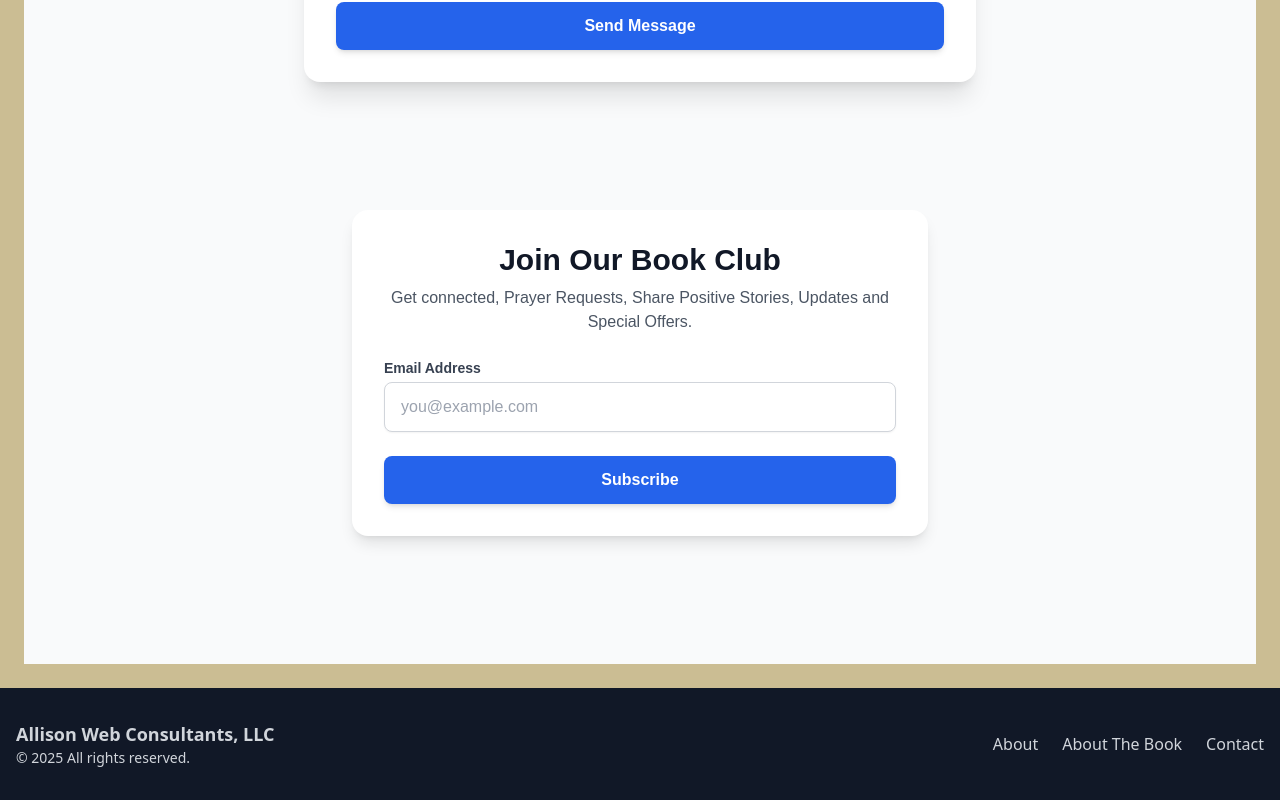
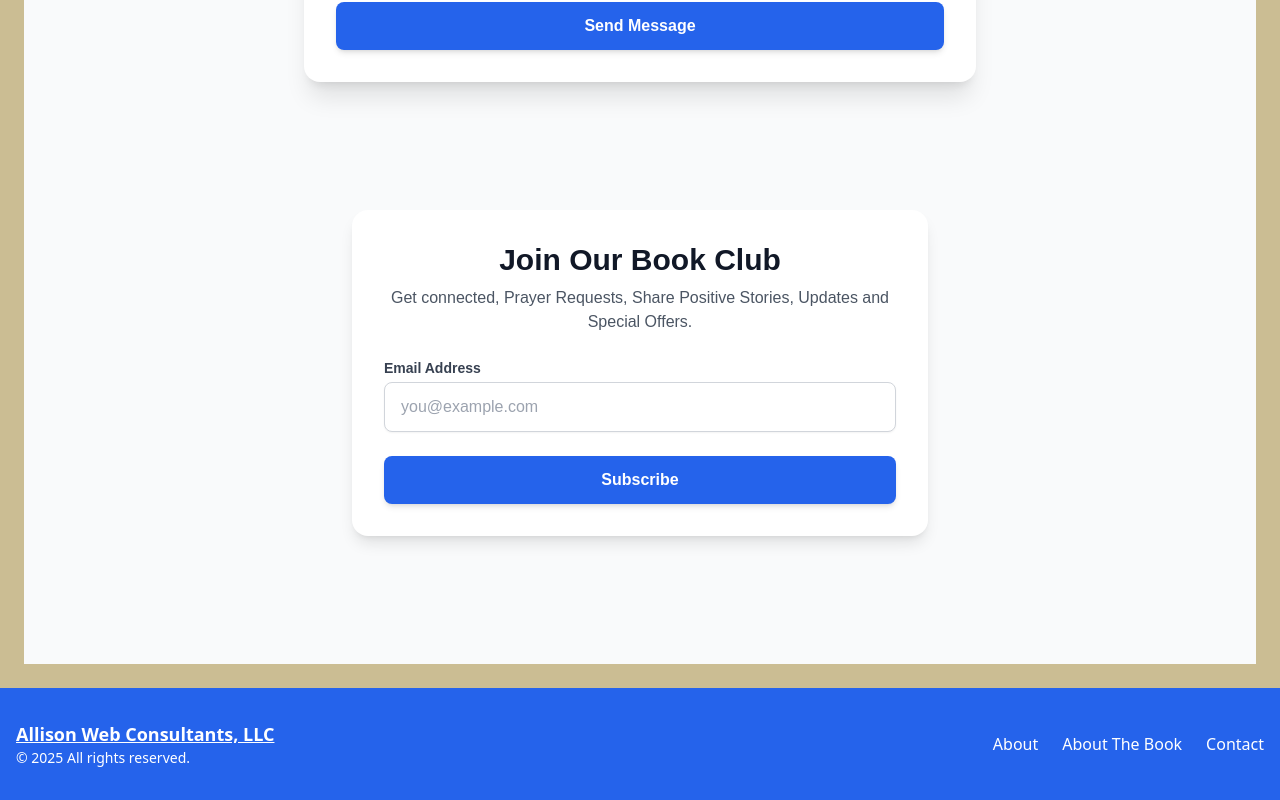
Before and after one commit to qb1968/tcf, a React (Create React App) app: page /contact in a window 1280 px wide. Shown: the part 968-1768 px from the top of the page. Built offline with nearby package versions, Linux system fonts and the light colour scheme; the HTML template or start-up script is replaced by a standard one.

Commit message:
adjusted footer

```diff
--- a/src/components/Footer.jsx
+++ b/src/components/Footer.jsx
@@ -2,22 +2,24 @@ import React from "react";
 
 const Footer = () => {
   return (
-    <footer className="bg-gray-900 text-gray-300 py-8">
+    <footer className="bg-blue-600  py-8">
       <div className="container mx-auto px-4 flex flex-col md:flex-row justify-between items-center space-y-4 md:space-y-0">
-        <div className="text-center md:text-left">
-          <h2 className="text-lg font-semibold">Allison Web Consultants, LLC</h2>
-          <p className="text-sm">
+        <div className="text-center md:text-left ">
+          <h2 className="text-lg font-semibold text-white hover:text-gray-800 underline">
+            Allison Web Consultants, LLC
+          </h2>
+          <p className="text-sm text-white">
             &copy; {new Date().getFullYear()} All rights reserved.
           </p>
         </div>
-        <div className="flex space-x-6">
-          <a href="/about" className="hover:text-white transition">
+        <div className="flex space-x-6 ">
+          <a href="/about" className="text-white hover:text-gray-800">
             About
           </a>
-          <a href="/book" className="hover:text-white transition">
-           About The Book
+          <a href="/book" className="text-white hover:text-gray-800">
+            About The Book
           </a>
-          <a href="/contact" className="hover:text-white transition">
+          <a href="/contact" className="text-white hover:text-gray-800">
             Contact
           </a>
         </div>
--- a/src/pages/Home.jsx
+++ b/src/pages/Home.jsx
@@ -5,13 +5,13 @@ import UpcomingEventsCarousel from "../components/UpcomingEventsCarousel";
 
 export default function Home() {
   return (
-    <section className="max-w-7xl mx-auto font-custom text-gray-800">
+    <section className="max-w-7xl mx-auto font-custom text-gray-800 ">
       {/* Hero Section */}
-      <div className="relative isolate overflow-hidden bg-gray-900">
+      <div className="relative isolate overflow-hidden bg-gray-900 ">
         <img
           alt="Scenic beach background"
           src="/images/beach2.jpg"
-          className="absolute inset-0 -z-10 h-full w-full object-cover object-center"
+          className="absolute inset-0 -z-10 h-full w-full object-cover object-center "
         />
         {/* Overlay */}
 
```
